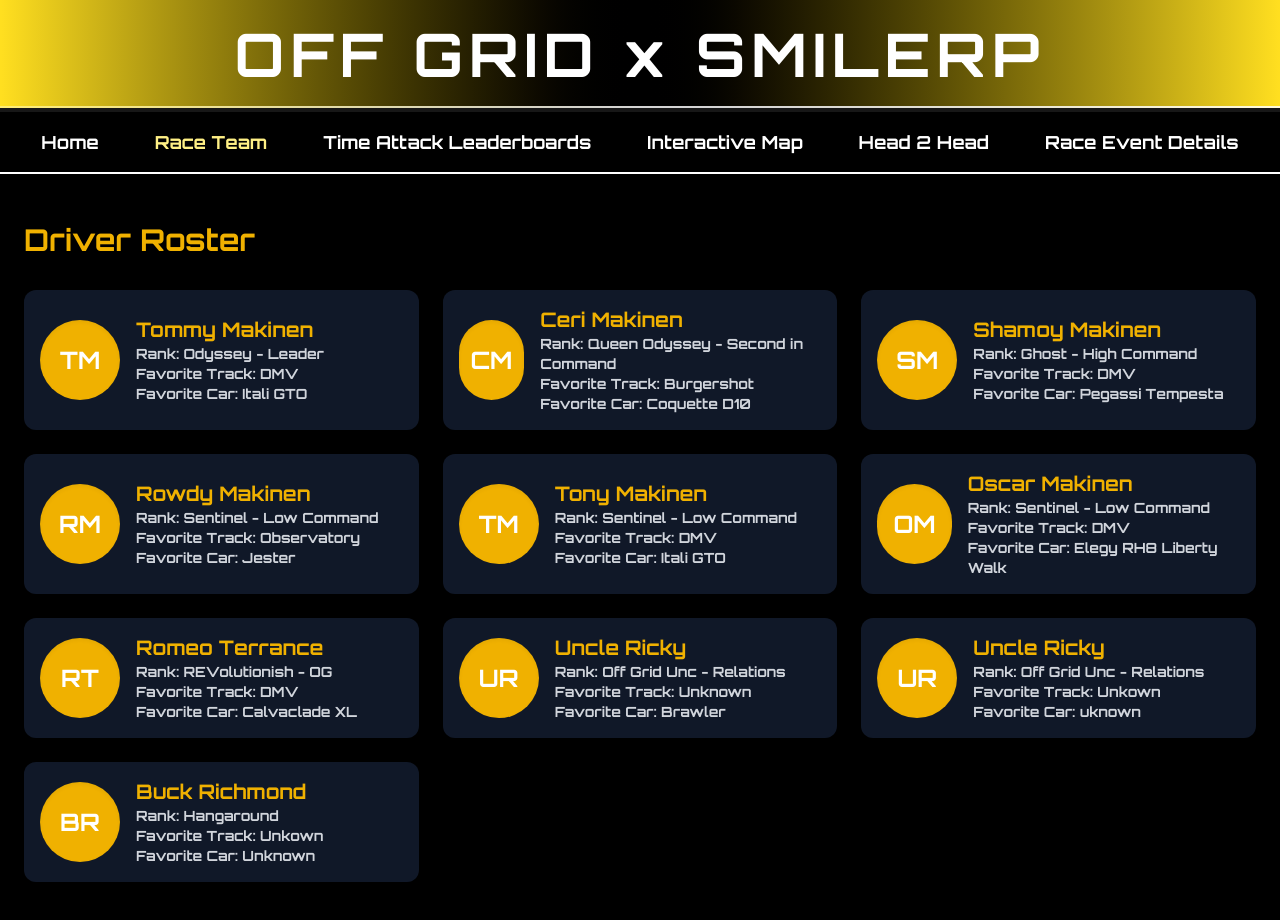
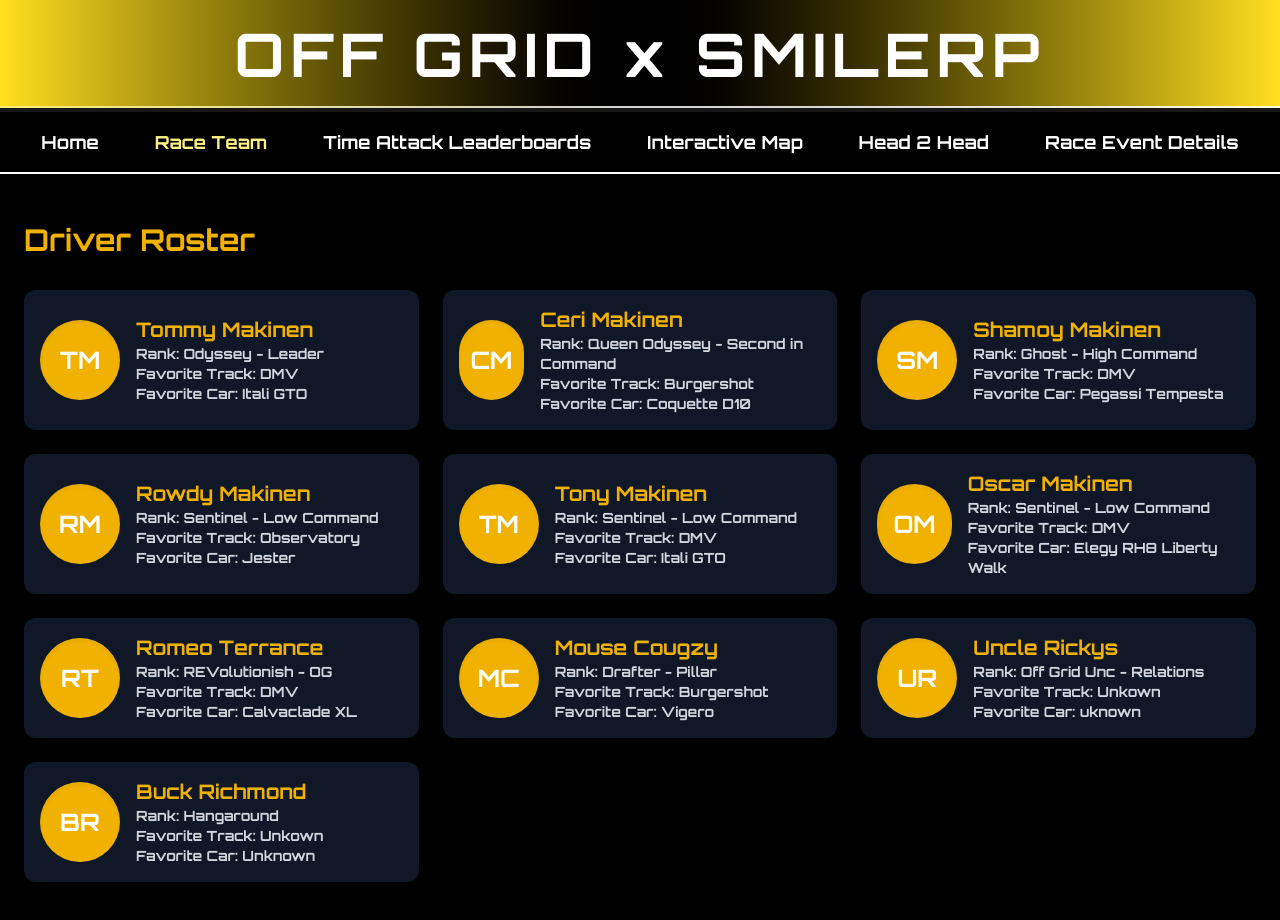
Before and after one commit to jugb6050/offgridlivehub, a Next.js app: page /racers in a window 1280 px wide. Shown: the top 920 px of the page. Built offline with nearby package versions, Linux system fonts and the light colour scheme.

Commit message:
adjusted roster

```diff
--- a/app/racers/page.tsx
+++ b/app/racers/page.tsx
@@ -52,14 +52,14 @@ const racers = [
   },
   {
     id: 8,
-    name: "Uncle Ricky",
-    rank: "Off Grid Unc - Relations",
-    favoriteTrack: "Unknown",
-    favoriteCar: "Brawler",
+    name: "Mouse Cougzy",
+    rank: "Drafter - Pillar",
+    favoriteTrack: "Burgershot",
+    favoriteCar: "Vigero",
   },
   {
     id: 9,
-    name: "Uncle Ricky",
+    name: "Uncle Rickys",
     rank: "Off Grid Unc - Relations",
     favoriteTrack: "Unkown",
     favoriteCar: "uknown",
```
